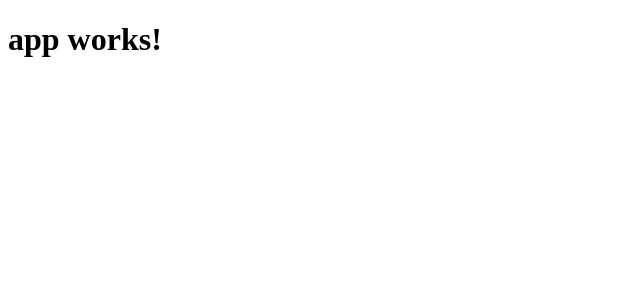
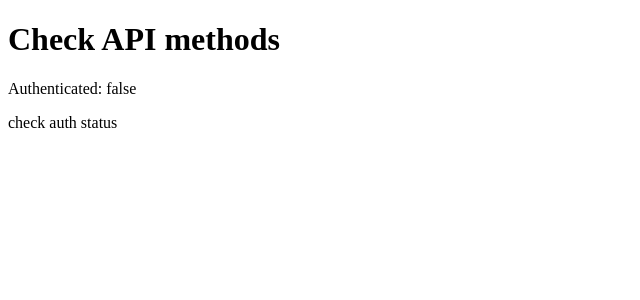
Before and after one commit to samthomson/rssme-client, an Angular app: page / in a window 1280 px wide. Shown: the top 300 px of the page, without its empty margins (0-640 px from the left). Built offline with nearby package versions, Linux system fonts and the light colour scheme.

Commit message:
testing stubs

```diff
--- a/src/app/app.component.html
+++ b/src/app/app.component.html
@@ -1,3 +1,5 @@
 <h1>
-  {{title}}
+  Check API methods
 </h1>
+<p>Authenticated: {{bAuthenticated}}</p>
+<a (click)="onCheck()" style="cursor: pointer">check auth status</a>
--- a/src/app/app.component.ts
+++ b/src/app/app.component.ts
@@ -1,10 +1,34 @@
 import { Component } from '@angular/core';
+import { HttpService } from './http.service';
 
 @Component({
   selector: 'app-root',
   templateUrl: './app.component.html',
-  styleUrls: ['./app.component.css']
+  styleUrls: ['./app.component.css'],
+  providers: [HttpService]
 })
-export class AppComponent {
-  title = 'app works!';
+export class AppComponent implements OnInit {
+
+    bAuthenticated: boolean = false;
+
+    constructor(private httpService: HttpService) { }
+
+	/*
+    onStore() {
+		this.httpService.storeData()
+			.subscribe(
+				data => console.log(data),
+				error => console.log(error)
+			);
+	}
+    */
+	onCheck() {
+		this.httpService.getAuthStatus();
+	}
+
+    ngOnInit() {
+        this.httpService.authStatusChanged.subscribe(
+            (bAuthed: boolean) => this.bAuthenticated = bAuthed
+        )
+    }
 }
--- /dev/null
+++ b/src/app/http.service.ts
@@ -0,0 +1,39 @@
+import { Injectable, EventEmitter } from '@angular/core';
+import { Http, Headers, Response } from '@angular/http';
+
+import 'rxjs/Rx';
+
+@Injectable()
+export class HttpService {
+
+    authStatus;
+    authStatusChanged = new EventEmitter<Boolean>();
+
+
+
+    constructor(private http: Http) { }
+
+
+/*
+  storeData() {
+      const body = JSON.stringify(this.recipes);
+      const headers = new Headers();
+      headers.append('Content-Type', 'application/json');
+
+      return this.http.put('https://recipebook-27463.firebaseio.com/recipes.json', body, {headers: headers})
+  }
+*/
+    getAuthStatus() {
+        return this.http.get('http://rssmeapi.dev/app/auth/authenticated')
+            .map(
+                (response: Response) => response.json()
+            )
+            .subscribe(
+                (data) => {
+                    this.authStatus = data.authStatus;
+                    this.authStatusChanged.emit(this.authStatus);
+                }
+            );
+    }
+
+}
```
